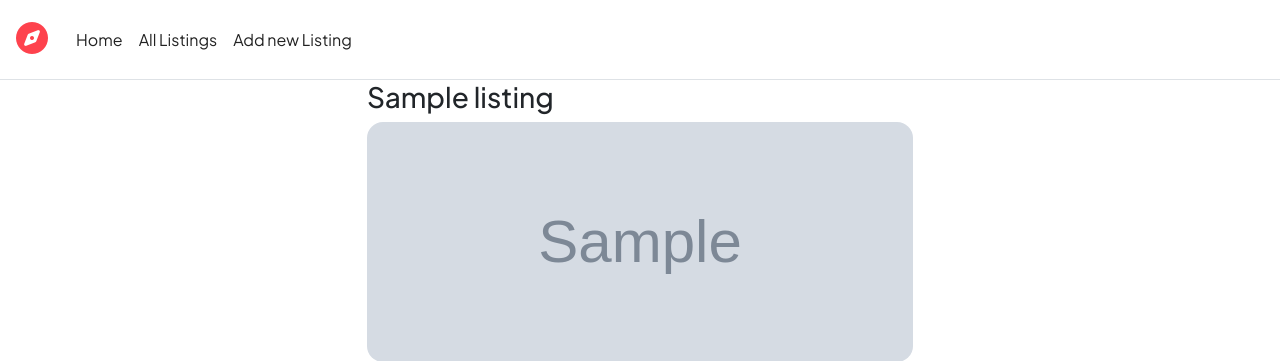
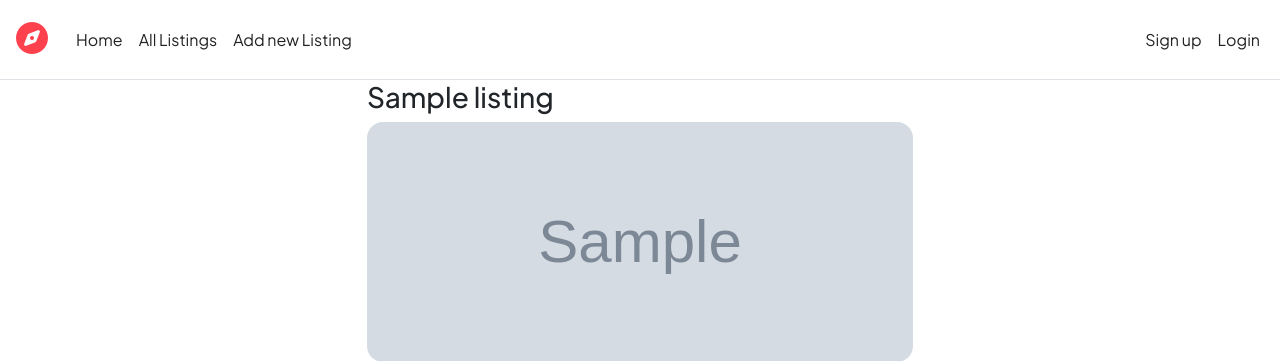
Before and after one commit to vanshchaudharyx/Wanderlust, a Node project: template views/listings/show.ejs in a window 1280 px wide. Shown: the top 361 px of the page. Run offline with Node 20 templates, Linux system fonts and the light colour scheme; the template is opened without the code that fills it: most values are stand-ins (such as "Sample title", 1, 10 or a date in 2020); grey boxes marked "Sample" are stand-in pictures; some libraries are stand-ins or nearby versions.

Commit message:
Add styling

```diff
--- a/app.js
+++ b/app.js
@@ -71,6 +71,7 @@ passport.deserializeUser(User.deserializeUser());
 app.use((req, res, next) => {
   res.locals.success = req.flash("success");
   res.locals.error = req.flash("error");
+  res.locals.currUser = req.user;
   // console.log(res.locals.success);
   next();
 });
--- a/middleware.js
+++ b/middleware.js
@@ -1,4 +1,5 @@
 module.exports.isLoggedIn = (req, res, next) => {
+  console.log(req.user);
   if (!req.isAuthenticated()) {
     req.flash("error", "You must be logged in to create listing!");
     return res.redirect("/login");
--- a/views/includes/navbar.ejs
+++ b/views/includes/navbar.ejs
@@ -12,6 +12,16 @@
                 <a class="nav-link" href="/listings/new">Add new Listing</a>
 
             </div>
+            <div class="navbar-nav ms-auto">
+                <% if(!currUser) {%>
+                    <a class="nav-link " href="/signup">Sign up</a>
+                    <a class="nav-link" href="/login">Login</a>
+                    <%}%>
+                        <% if(currUser) {%>
+                            <a class="nav-link" href="/logout">Logout</a>
+                            <%}%>
+
+            </div>
         </div>
     </div>
 </nav>
```
